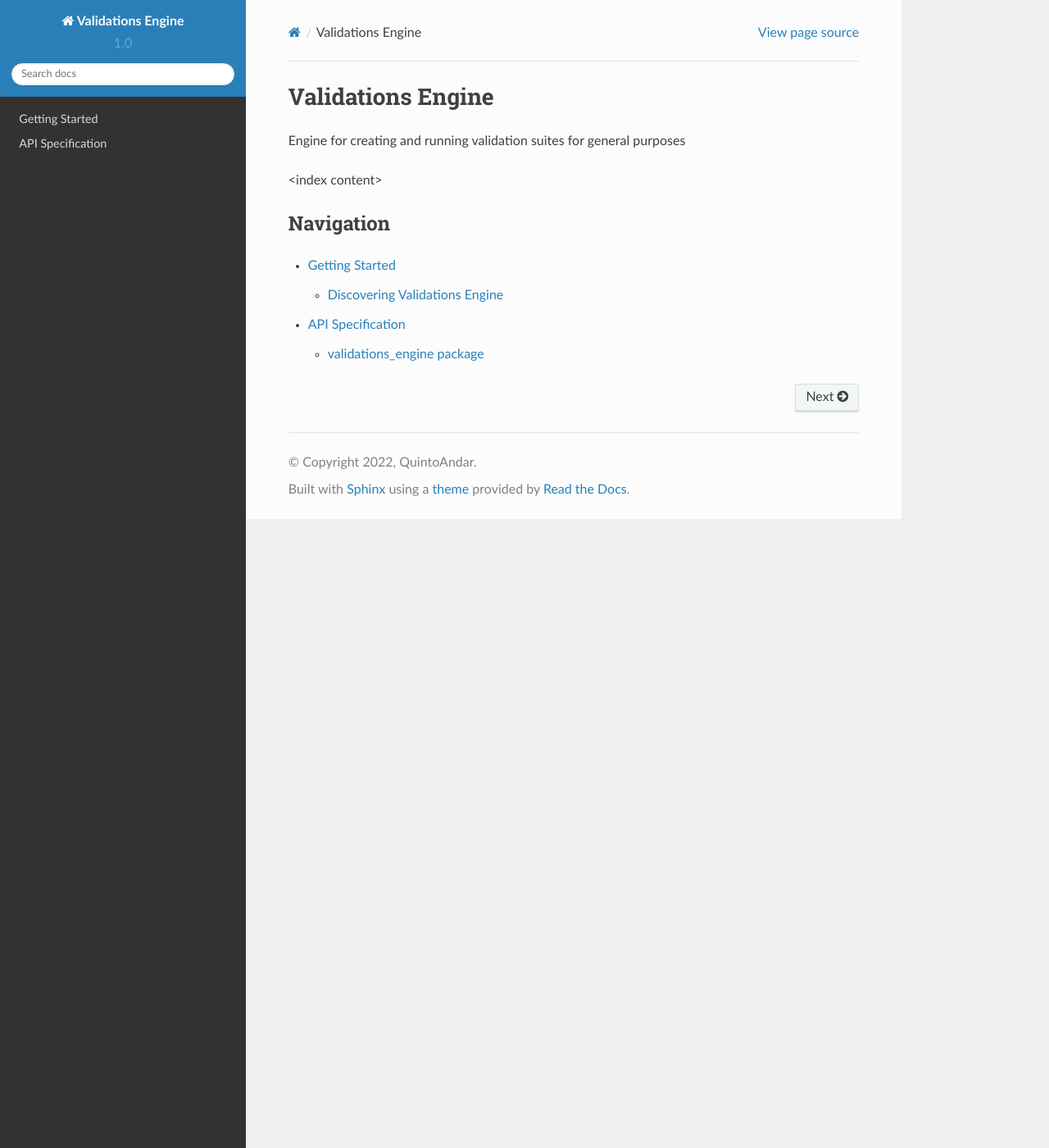
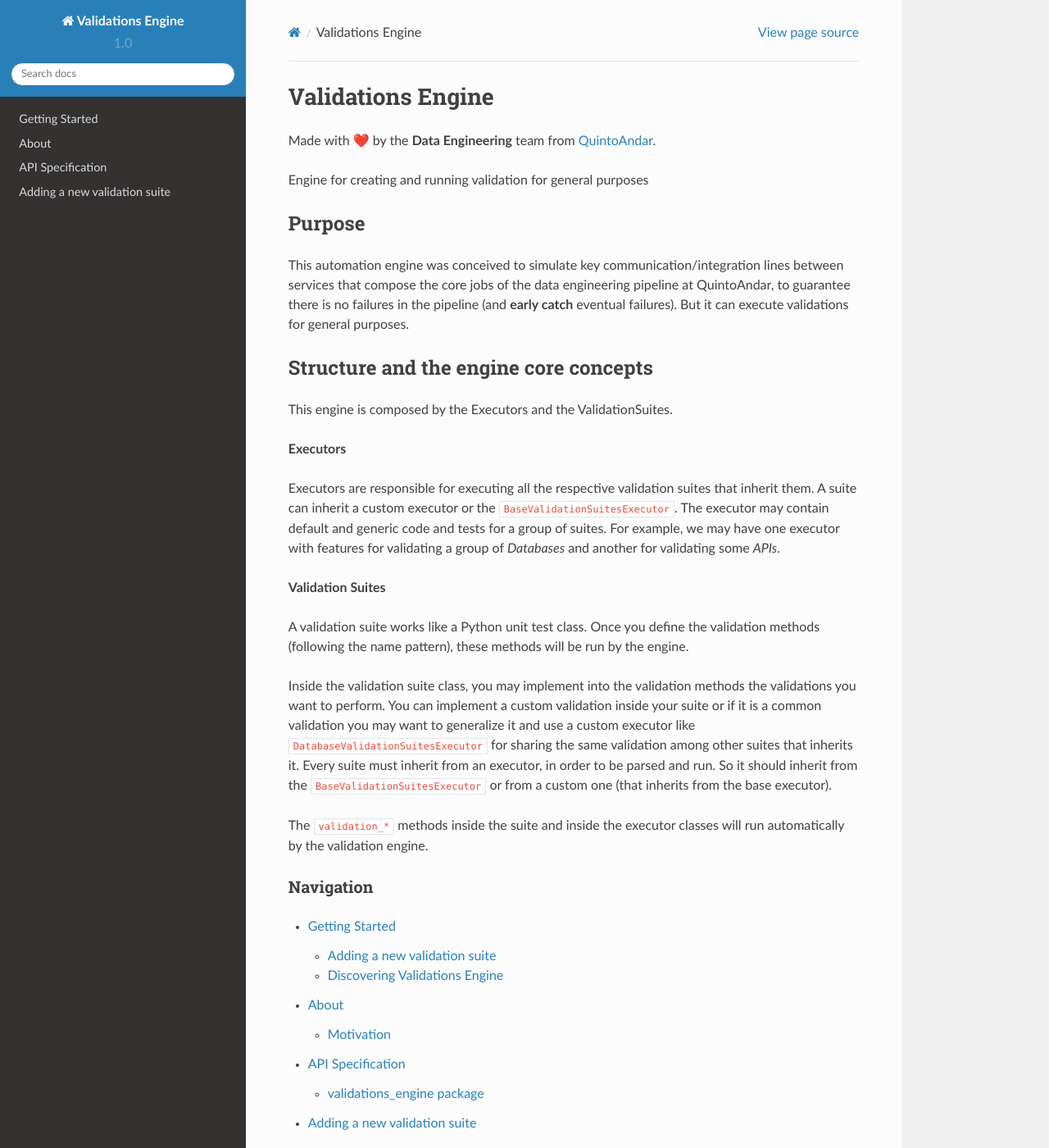
Before and after one commit to quintoandar/validations-engine, a Sphinx documentation site: the page built from docs/source/index.rst, in a window 1280 px wide and 1400 px high. Shown: the whole window at 82% size. Built offline with Sphinx 7.4.7 and the Read the Docs theme 2.0.0, drawn with Linux system fonts in a browser that asks for light colours.

Commit message:
[DIN-48] Add docs and readme (#3)
* Add Docs and readme content

````diff
--- a/docs/source/getstarted.md
+++ b/docs/source/getstarted.md
@@ -15,8 +15,11 @@ Or after listing `validations-engine` in your `requirements.txt` file:
 pip install -r requirements.txt
 ```
 
+## Adding a new validation suite
+Check [here](new_validation_suite.md) the instructions to create a new validation suite.
+
 ## Discovering Validations Engine
 
 Click on the following links to open the [examples](https://github.com/quintoandar/validations-engine/tree/main/examples):
 
-**[#1 Example 1](https://github.com/quintoandar/validations-engine/blob/main/examples/example.py)**
+**[#1 Example](https://github.com/quintoandar/validations-engine/blob/main/examples/example.py)**
--- a/docs/source/index.rst
+++ b/docs/source/index.rst
@@ -1,9 +1,40 @@
 Validations Engine
 ===========================
+Made with |:heart:| by the **Data Engineering** team from `QuintoAndar <https://github.com/quintoandar/>`_.
 
-Engine for creating and running validation suites for general purposes
+Engine for creating and running validation for general purposes
 
-<index content>
+Purpose
+----------
+
+This automation engine was conceived to simulate key communication/integration lines between services that compose the
+core jobs of the data engineering pipeline at QuintoAndar, to guarantee there is no failures in the pipeline (and **early catch** eventual failures).
+But it can execute validations for general purposes.
+
+Structure and the engine core concepts
+--------------------------------------
+
+This engine is composed by the Executors and the ValidationSuites.
+
+**Executors**
+
+Executors are responsible for executing all the respective validation suites that inherit them.
+A suite can inherit a custom executor or the ``BaseValidationSuitesExecutor``.
+The executor may contain default and generic code and tests for a group of suites. For example, we may have one executor
+with features for validating a group of *Databases* and another for validating some *APIs*.
+
+**Validation Suites**
+
+A validation suite works like a Python unit test class. Once you define the validation methods (following the name pattern),
+these methods will be run by the engine.
+
+Inside the validation suite class, you may implement into the validation methods the validations you want to perform.
+You can implement a custom validation inside your suite or if it is a common validation you may want to generalize it
+and use a custom executor like ``DatabaseValidationSuitesExecutor`` for sharing the same validation among other suites that inherits it.
+Every suite must inherit from an executor, in order to be parsed and run. So it should inherit from the
+``BaseValidationSuitesExecutor`` or from a custom one (that inherits from the base executor).
+
+The ``validation_*`` methods inside the suite and inside the executor classes will run automatically by the validation engine.
 
 
 Navigation
@@ -13,4 +44,6 @@ Navigation
    :maxdepth: 2
 
    getstarted
+   about
    modules
+   new_validation_suite
````
Also changed, not shown: README.md (+28 -15 lines), docs/source/about.md (added, +19 -0 lines), docs/source/new_validation_suite.md (added, +61 -0 lines), docs/source/validations_engine.rst (+14 -2 lines), docs/source/modules.rst (line endings or trailing spaces), examples/README.md, validations_engine_logo.png (added), 1 other file.
